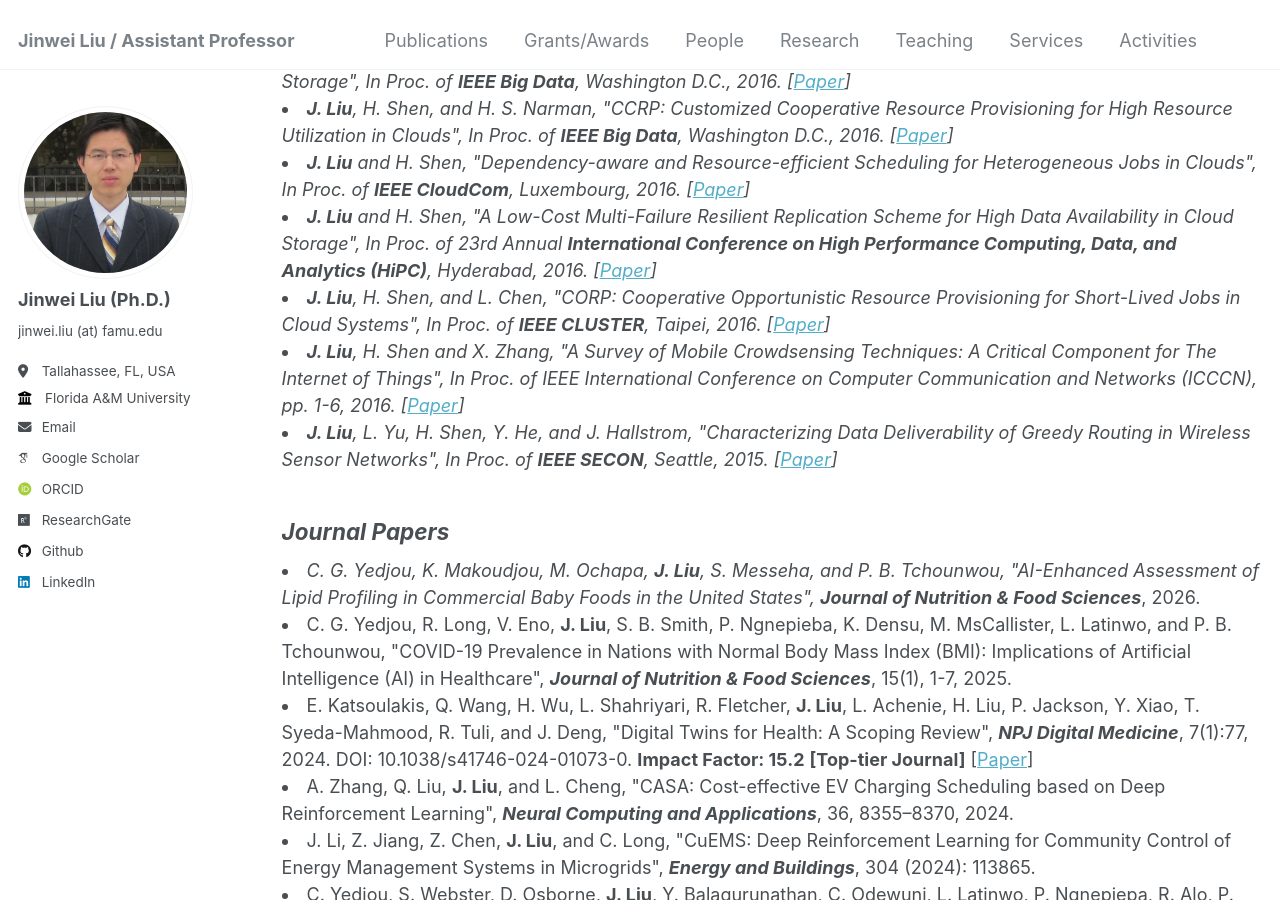
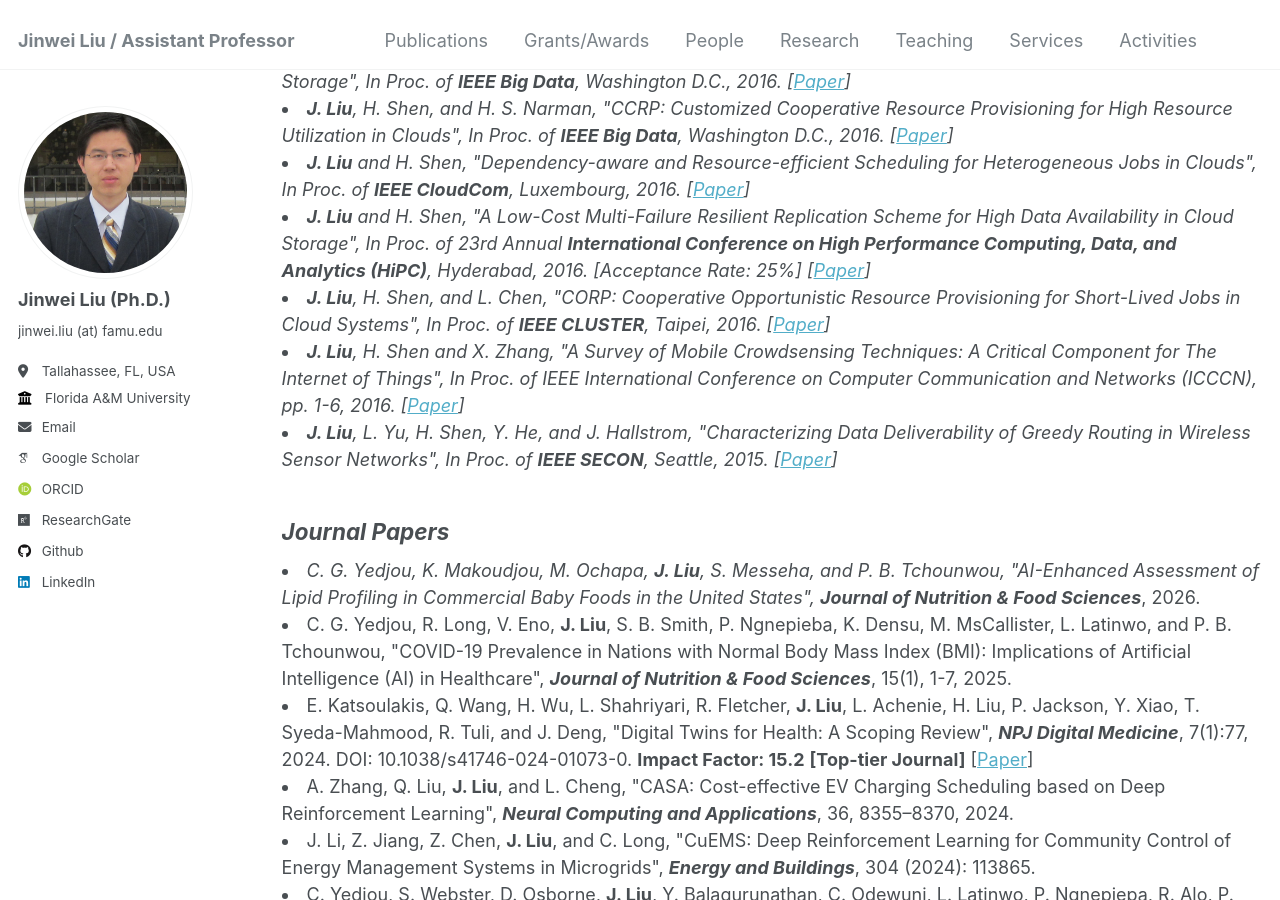
Before and after one commit to jinweiliucu/jinweiliucu.github.io, a Jekyll site: the page built from _publications/publications.html, in a window 1280 px wide and 900 px high, scrolled down 3515 px. Built offline with Jekyll 4.4.1, drawn with Linux system fonts in a browser that asks for light colours; some web fonts are replaced.

Commit message:
Update publications.html

```diff
--- a/_publications/publications.html
+++ b/_publications/publications.html
@@ -6,7 +6,6 @@ author_profile: true
 ---
 
 <h2 class="text-left"> The update-to-date publication list can be found at <a href="https://scholar.google.com/citations?user=sHSrWh0AAAAJ&hl=en">my Google Scholar.</a></h2>
-
 
 <h2 class="text-left">Conference Papers</h2>
 	<li>
@@ -307,7 +306,7 @@ author_profile: true
 
 		<li>
 		<strong>J. Liu</strong> and H. Shen, "A Low-Cost Multi-Failure Resilient Replication Scheme for High Data Availability in Cloud Storage",
-	    	In <em>Proc. of 23rd Annual <strong>International Conference on High Performance Computing, Data, and Analytics (HiPC)</strong></em>, Hyderabad, 2016.
+	    	In <em>Proc. of 23rd Annual <strong>International Conference on High Performance Computing, Data, and Analytics (HiPC)</strong></em>, Hyderabad, 2016. [Acceptance Rate: 25%]
 			[<a href="/files/articles/HiPC2016LiuMRR.pdf">Paper</a>]</span>
 		</li>
 
```
